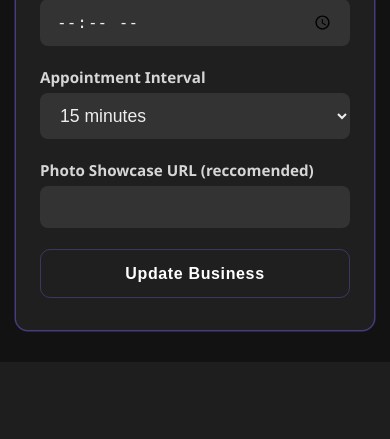
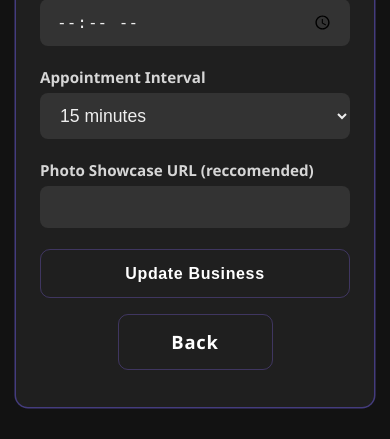
Before and after one commit to Satvir092/Localate, a Flask app: template templates/edit_business.html in a window 390 px wide. Shown: the part 1119-1558 px from the top of the page. Before the commit the page ends 1451 px from the top, so only its background shows below. Run offline with Flask 3, Linux system fonts and the light colour scheme; the template is opened without the code that fills it, so the values that code supplies are empty.

Commit message:
Fixed edit_business mobile display issues

```diff
--- a/static/create_business.css
+++ b/static/create_business.css
@@ -290,6 +290,38 @@ create-business-form select#state {
   border-color: #8a6ef8;
 }
 
+.btn.secondary {
+  display: inline-block;
+  width: 50%;
+  font-size: 1.15rem;
+  background-color: transparent;
+  border: 1px solid rgba(138, 110, 248, 0.3);
+  border-radius: 10px;
+  color: #fff;
+  font-weight: 700;
+  cursor: pointer;
+  padding: 0.9rem 1rem;
+  letter-spacing: 0.04em;
+  text-shadow: none;
+  box-shadow: none;
+  transition: background-color 0.3s ease,
+              border-color 0.3s ease,
+              transform 0.2s ease;
+  position: relative;
+  overflow: hidden;
+  text-align: center;
+  margin-top: 1rem;
+  text-decoration: none;
+}
+
+.btn.secondary:hover,
+.btn.secondary:focus {
+  background-color: rgba(255, 255, 255, 0.1);
+  border-color: rgba(255, 255, 255, 0.2);
+  transform: translateY(-2px);
+  outline: none;
+}
+
 @media (max-width: 480px) {
   .create-business-form select#state {
     font-size: 1rem;
--- a/templates/edit_business.html
+++ b/templates/edit_business.html
@@ -136,9 +136,9 @@
       <label for="social_url">Photo Showcase URL (reccomended)</label>
       <input type="social" id="social_url" name="social_url" value="{{ business.social_url }}"/>
 
-
       <button type="submit">Update Business</button>
     </form>
+    <a href="{{ url_for('business.view_business', business_id=business.id) }}" class="btn secondary">Back</a>
   </main>
 
   <script>
```
Also changed, not shown: tests/test_business.py (+1 -1 lines), tests/test_search.py (+1 -1 lines).
